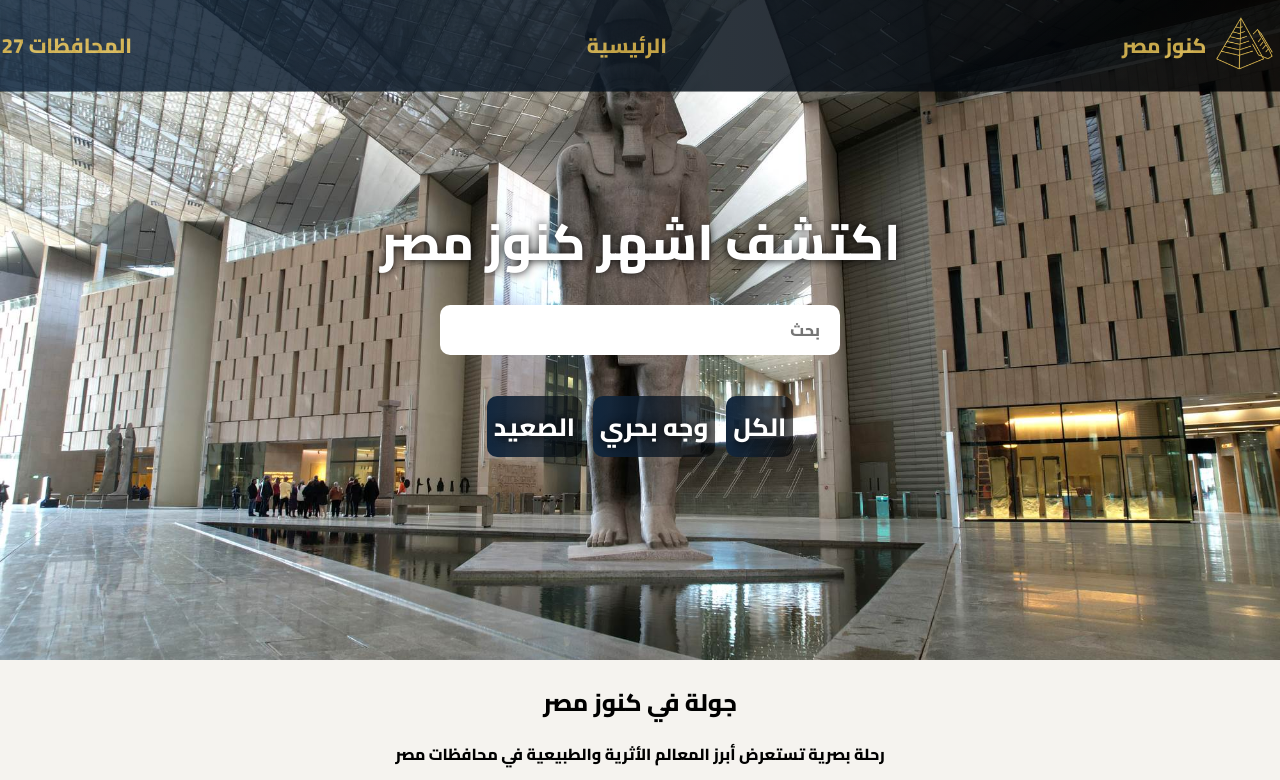
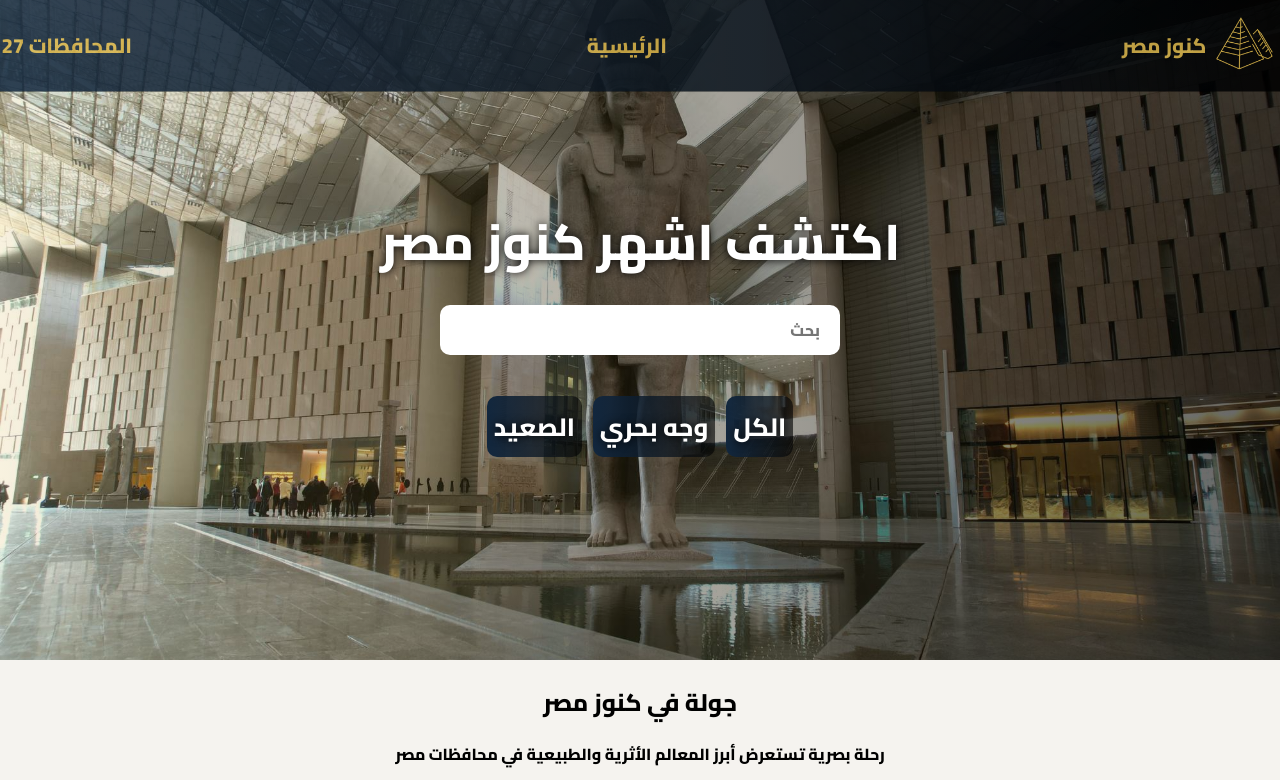
Before and after one commit to amr12866806/alphaa2, a plain HTML site: page index.html in a window 1280 px wide. Shown: the top 780 px of the page. Drawn offline with Linux system fonts and the light colour scheme; grey boxes are pictures that could not be loaded.

Commit message:
Update style.css

```diff
--- a/style/style.css
+++ b/style/style.css
@@ -82,7 +82,7 @@ header img {
 nav {
     grid-area: nav;
     background-color: var(--minColor);
-    background-image: url(../Img/nav2.jpg);
+    background-image: linear-gradient(to right, rgba(216, 180, 72, 0.171), #0000009a),url(../Img/nav2.jpg);
     height: auto;
     height: 660px;
     padding: 40px 16px;
```
